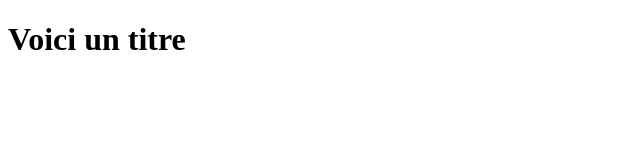
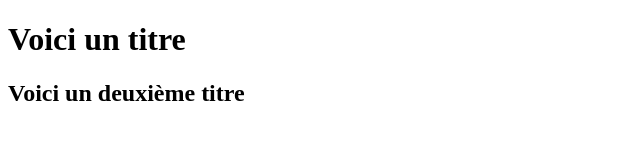
Before and after one commit to hrltKillian/githubChallenge1, a plain HTML site: page index.html in a window 1280 px wide. Shown: the whole page, without its empty margins (0-640 px from the left). Drawn offline with Linux system fonts and the light colour scheme.

Commit message:
add h2 in body

```diff
--- a/index.html
+++ b/index.html
@@ -10,6 +10,9 @@
   <h1>
     Voici un titre
   </h1>
+  <h2>
+    Voici un deuxième titre
+  </h2>
 
 </body>
 </html>
```
